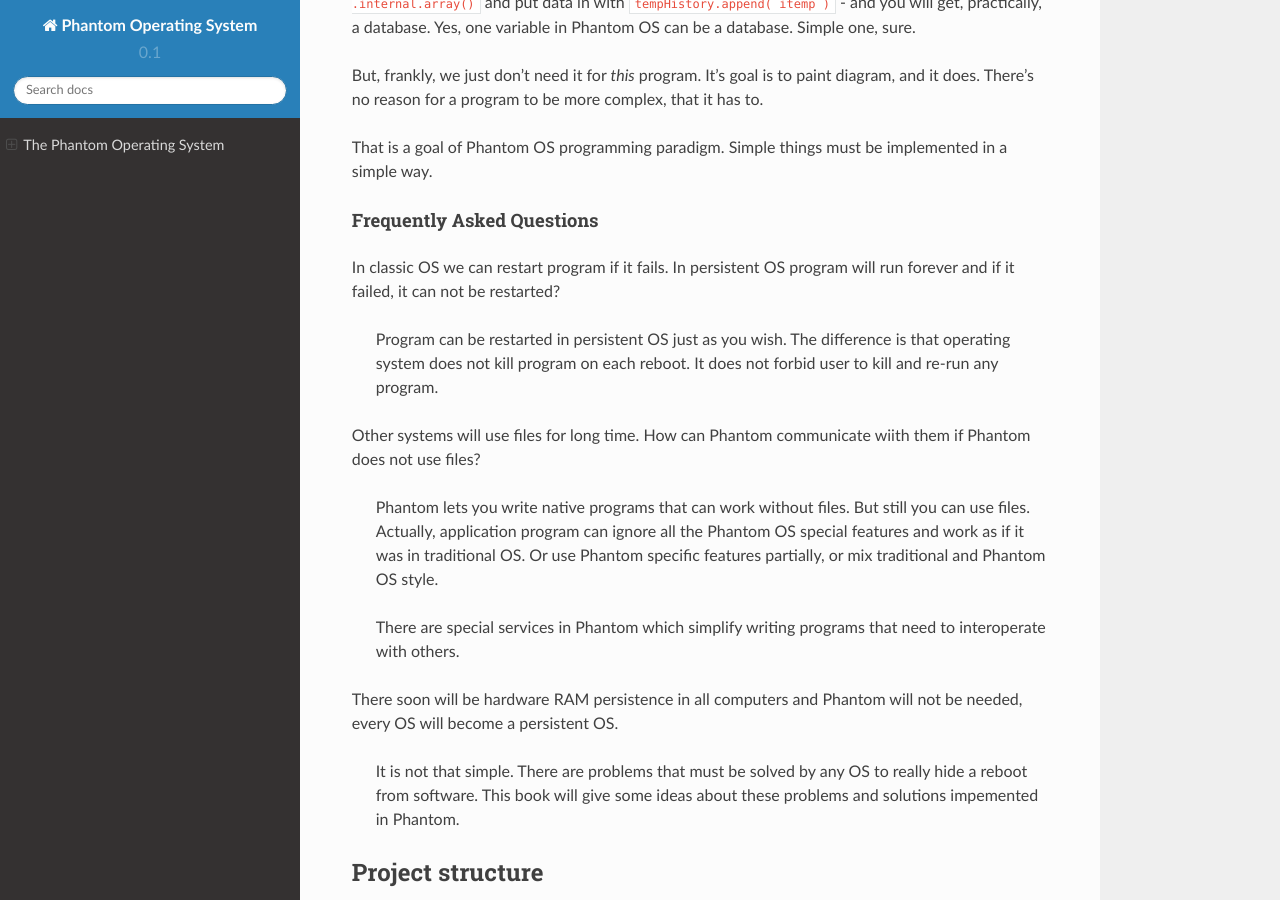
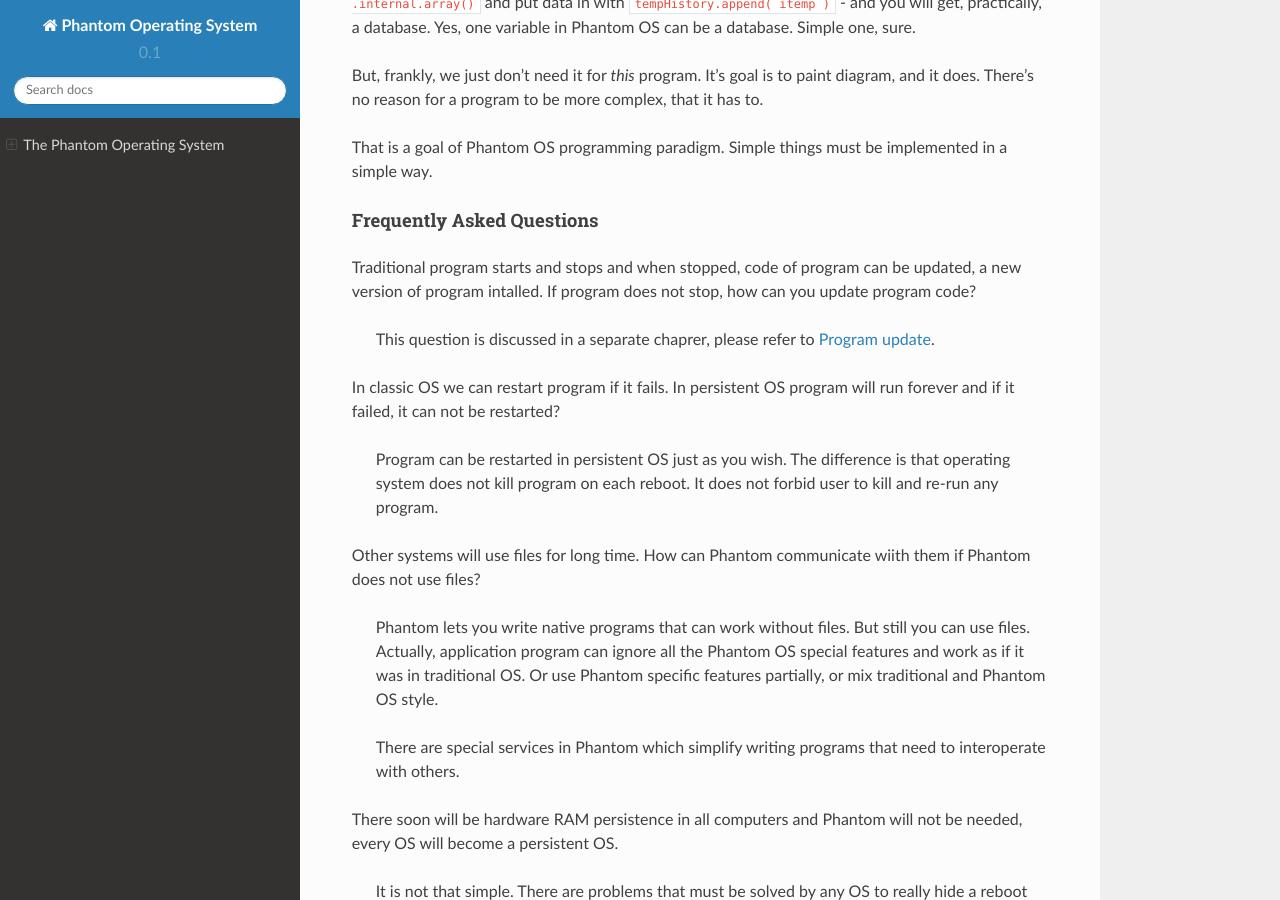
Before and after one commit to dzavalishin/phantomdox, a Sphinx documentation site: the page built from dox/source/index.rst, in a window 1280 px wide and 900 px high, scrolled down 13009 px. Built offline with Sphinx 7.4.7 and the Read the Docs theme 2.0.0, drawn with Linux system fonts in a browser that asks for light colours; some of the changed lines change nothing that is shown.

Commit message:
Dedicated to Alex Tutubalin
:)

```diff
--- /dev/null
+++ b/dox/source/concepts.rst.inc
@@ -0,0 +1,79 @@
+
+In this chapter the most discussed problems of Phantom OS are discussed.
+
+.. warning: This chapter is a discussion
+
+   Most of discussed concepts are not implemented or
+   implemented partially. You're very welcome to provide
+   input: critics, ideas or, maybe, implementations.
+
+
+=======================================
+Conceptual difficulties of persisten OS
+=======================================
+
+
+--------------
+Program update
+--------------
+
+.. TODO refer to class version - need article on that?
+
+How can one update program code if program never stops?
+
+It seems that it is impossible to answer this quiestion. But we will try.
+
+First of all, it must be noted, that code in Phantom, which is allways
+part of class, can be versioned. Each class can exist in multiple versions
+in one OS instance. By default when variables are instantiated, newest
+version of class is used. But older ones still exist as long as exist
+old objects that refer to such a class.
+
+It lets us to have simple way to do the first step - bring new code to system.
+Developer can just install a new version of code and it will work smoothly -
+new objects will be created with new implementation, old ones will continue to
+use code they was created with.
+
+But still - we want already running programs to use new code, do we? There are
+many possible ways to do so.
+
+1. Actually ask user to... stop program and restart it. The fact that Phantom
+   does not stop programs does not prevent us from doing it. We can arrange code
+   in a classic ways - here are data objects, and here is a program that uses
+   that data objects. Restarting such a program is re-creating objects it is
+   made of.
+
+   It looks that we loose in this case all the better features of persistent OS,
+   but it is not so. As long as program runs it still can keep its state in
+   persistent objects and gain from doing so.
+
+2. Arrange code so that there is separate state objects and set of processing
+   classes. If we will be creating instances of processing classes on each use,
+   update of code will go seamlessly for us.
+
+
+   ``rgbImage = new ImageProcessor( grgbImageObject ).convert()``
+
+   Such calls can be hidden by public interface of serving class.
+
+
+3. Provide means for conversion. Each new class can have copy constructor for
+   creating object of that class from the object of previous class version.
+   OS can, in this case, run over an object tree for your application and perform
+   object replacement, calling your copy constructor for each of objects bottom to top.
+
+
+4. Convert in place without any support from code.
+
+   The biggest problem of code replacement in run time is references to fields.
+   If object structure changes, field displacements in objects can change.
+   If we replcae code leaving data intact, new code will access wrong fields.
+
+   Having field names and displacements for both old and new code OS can
+   update objects, moving data in new positions and clearing fields which are
+   new to this version of code.
+
+   This method seems to be the best one. The only thing that it requests from
+   application programmer is to be tolerant to absent field values.
+
+   Or, again, provite an update constructor.
--- a/dox/source/index.rst
+++ b/dox/source/index.rst
@@ -54,3 +54,12 @@
 .. include:: plcstruct.rst.inc
 
 .. include:: bytecode.rst.inc
+
+
+
+.....................
+Concepts and Problems
+.....................
+
+
+.. include:: concepts.rst.inc
--- a/dox/source/introduction.rst.inc
+++ b/dox/source/introduction.rst.inc
@@ -616,6 +616,11 @@
 Frequently Asked Questions
 --------------------------
 
+Traditional program starts and stops and when stopped, code of program can be updated,
+a new version of program intalled. If program does not stop, how can you update program
+code?
+  This question is discussed in a separate chaprer, please refer to `Program update`_.
+
 In classic OS we can restart program if it fails. In
 persistent OS program will run forever and if it failed,
 it can not be restarted?
```
Also changed, not shown: 1 other file.
